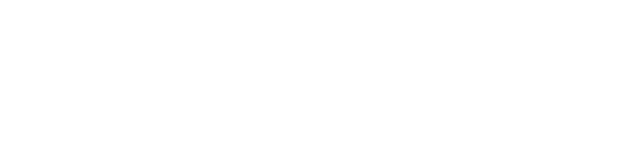
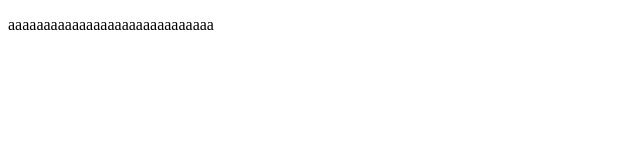
Before and after one commit to SofiaFesenko/git_commands, a plain HTML site: page index.html in a window 1280 px wide. Shown: the whole page, without its empty margins (0-640 px from the left). Drawn offline with Linux system fonts and the light colour scheme.

Commit message:
third commit

```diff
--- a/index.html
+++ b/index.html
@@ -7,6 +7,6 @@
     <title>Document</title>
 </head>
 <body>
-
+    <p class="text">aaaaaaaaaaaaaaaaaaaaaaaaaaaaa</p>
 </body>
 </html>
```
